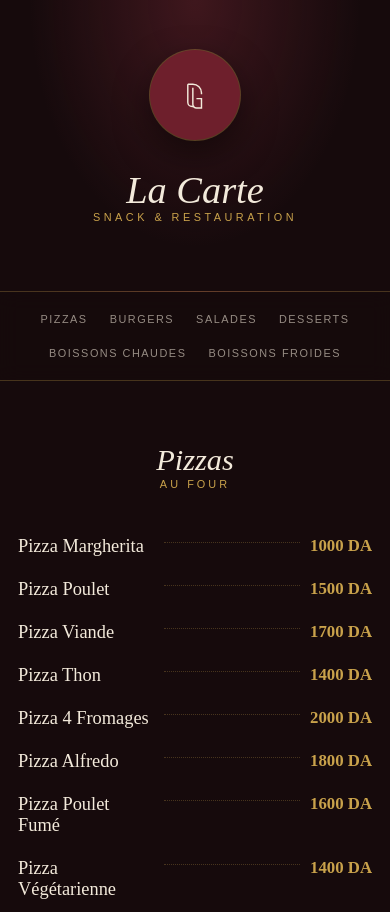
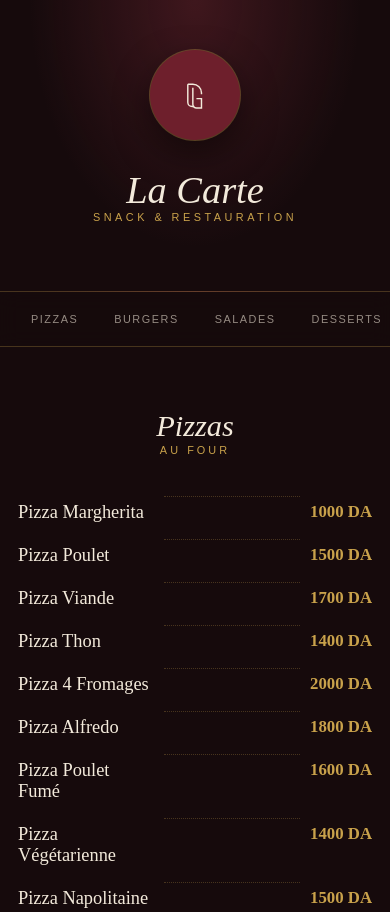
Before and after one commit to malak21-ar/greenclub-menu, a plain HTML site: page index.html in a window 390 px wide. Shown: the top 912 px of the page. Drawn offline with Linux system fonts and the light colour scheme.

Commit message:
Update style.css

```diff
--- a/style.css
+++ b/style.css
@@ -132,23 +132,22 @@
   }
 
 .menu-line{
-    display: flex;
-    align-items: center;
-    gap: 10px;
+    display:flex;
+    align-items:baseline;
+    gap:10px;
 }
 
+.menu-line .dots{
+    flex:1;
+    border-bottom:1px dotted var(--line);
+    transform:translateY(-6px);
+}
  .menu-line .name{
     font-family:'Cormorant Garamond', serif;
     font-size:1.32rem;
     font-weight:500;
     color:var(--cream);
     flex-shrink:0;
-}
-
-.menu-line .dots{
-    flex:1;
-    border-bottom:1px dotted var(--line);
-    margin-top:6px;
 }
 
 .menu-line .price{
@@ -219,12 +218,20 @@
     }
 
     .catnav{
-        gap:4px;
-        padding:12px 8px;
+        justify-content:flex-start;
+        overflow-x:auto;
+        flex-wrap:nowrap;
+        gap:6px;
+        padding:12px 16px;
+        scrollbar-width:none;
+        -webkit-overflow-scrolling:touch;
     }
-
+    .catnav::-webkit-scrollbar{
+        display:none;
+    }
     .catnav a{
-        padding:8px 8px;
+        flex-shrink:0;
+        padding:8px 14px;
         font-size:.68rem;
     }
 
```
